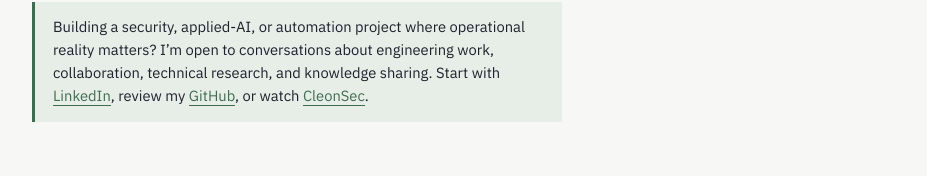
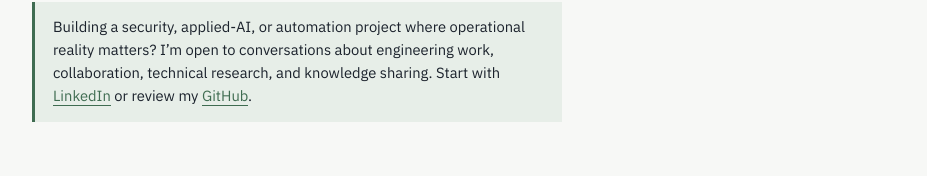
Before and after one commit to dewardvide/davids-tech-journal, a Next.js app: page /about in a window 1280 px wide. Shown: the part 3260-3436 px from the top of the page, without its empty margins (176-1103 px from the left). Built offline with nearby package versions, Linux system fonts and the light colour scheme.

Commit message:
Remove CleonSec from About CTA

```diff
--- a/app/about/page.tsx
+++ b/app/about/page.tsx
@@ -247,8 +247,8 @@ export default function AboutPage() {
         <Callout style={{ marginTop: '1.4em' }}>
           Building a security, applied-AI, or automation project where operational reality matters?
           I&rsquo;m open to conversations about engineering work, collaboration, technical research,
-          and knowledge sharing. Start with <a href={LINKS.linkedin}>LinkedIn</a>, review my{' '}
-          <a href={LINKS.github}>GitHub</a>, or watch <a href={LINKS.cleonsec}>CleonSec</a>.
+          and knowledge sharing. Start with <a href={LINKS.linkedin}>LinkedIn</a> or review my{' '}
+          <a href={LINKS.github}>GitHub</a>.
         </Callout>
       </section>
     </>
```
